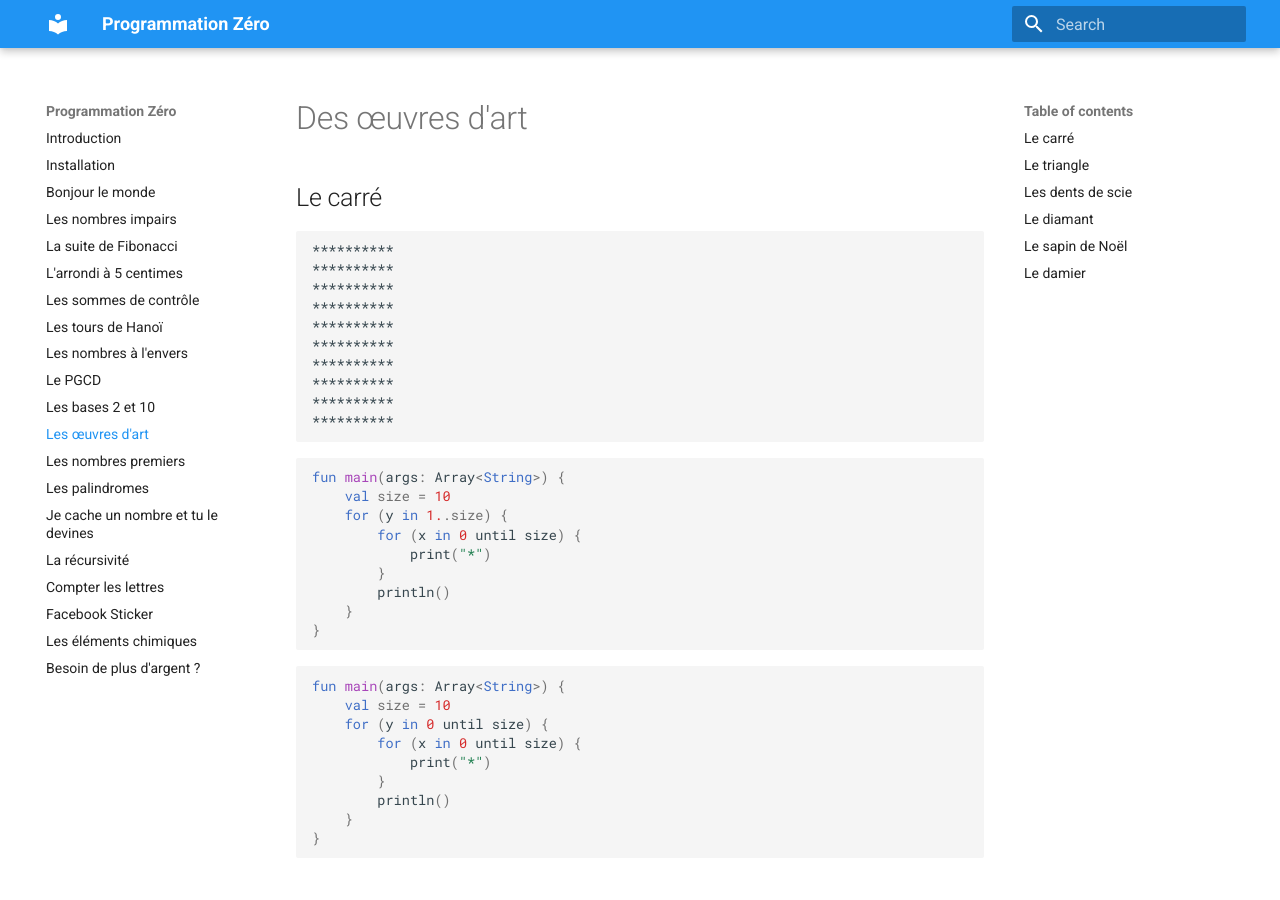
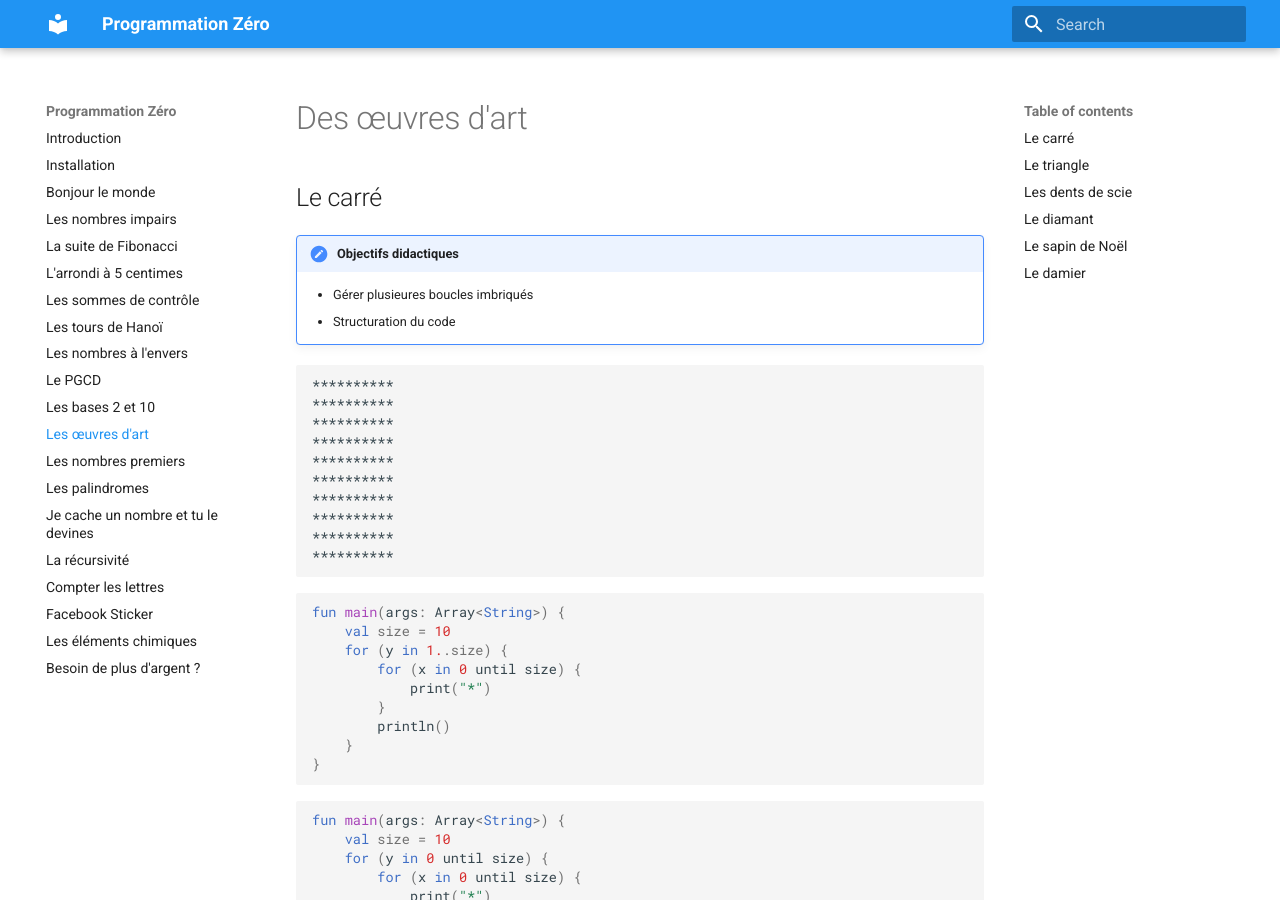
Before and after one commit to heia-fr/programmation-zero, an MkDocs documentation site: the page built from docs/art.md, in a window 1280 px wide and 900 px high. Built offline with MkDocs 1.6.1 and Material for MkDocs 9.7.7, drawn with Linux system fonts in a browser that asks for light colours.

Commit message:
Update art.md (objectifs didactiques)

````diff
--- a/docs/art.md
+++ b/docs/art.md
@@ -1,6 +1,11 @@
 # Des œuvres d'art
 
 ## Le carré
+
+!!! summary "Objectifs didactiques"
+    * Gérer plusieures boucles imbriqués
+    * Structuration du code
+
 
 ```
 **********
````
